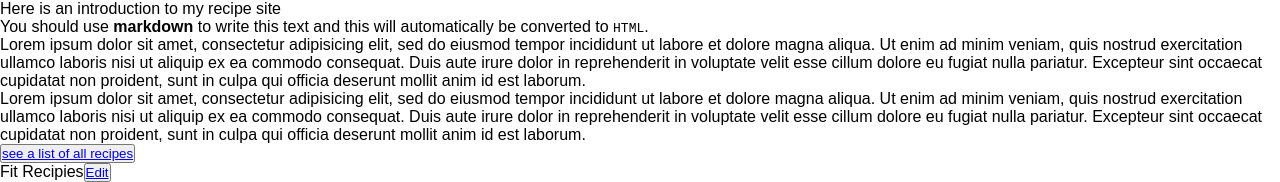
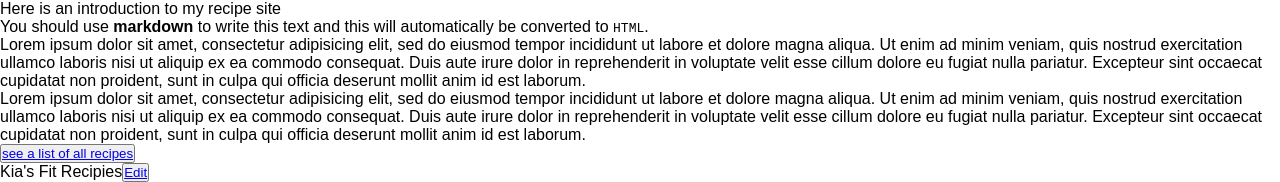
Before and after one commit to kaiablk/FitBook, a Jekyll site: the page built from home/index.md, in a window 1280 px wide. Shown: the part 1941-2123 px from the top of the page. Built offline with Jekyll 4.4.1, drawn with Linux system fonts in a browser that asks for light colours.

Commit message:
Update _config.yml

```diff
--- a/_config.yml
+++ b/_config.yml
@@ -1,6 +1,6 @@
 
 # SITE CONFIGURATION
-url: "https://fitrecipies.netlify.app"   #change this to yours
+url: "https://kiasfitrecipes.netlify.app"   #change this to yours
 repository: FitBook/yourrepository
 title: Your recipe collection
 recipemenu: false # you can change to true and a menu of all recipes will appear
@@ -12,7 +12,7 @@ searchbutton: false # you can have a search feature by adding this button to the
 
 # change the following to your name or site name
 footer_text:
-  "Fit Recipies"
+  "Kia's Fit Recipies"
 
 # DO NOT EDIT BELOW THIS LINE
 
```
